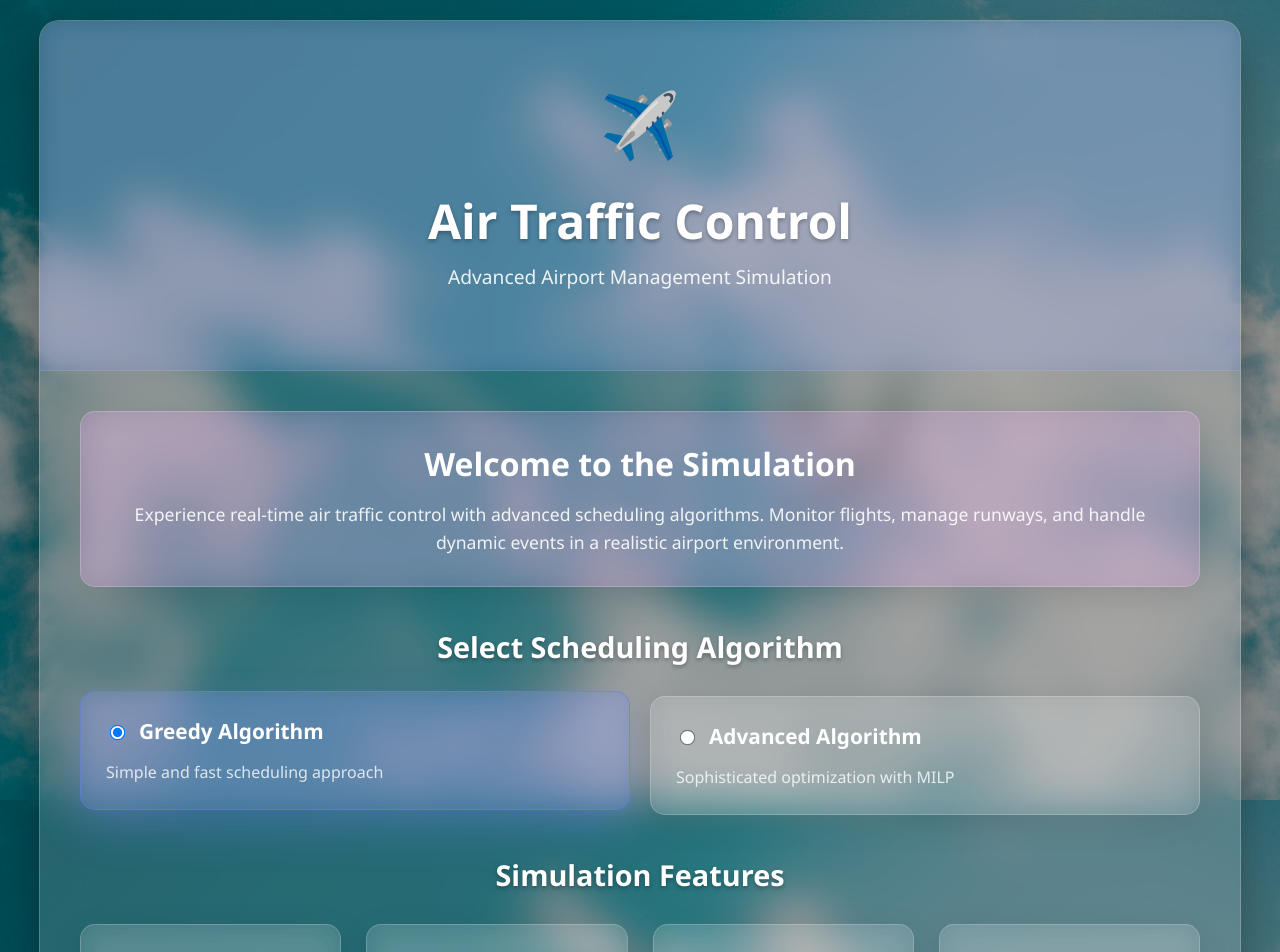
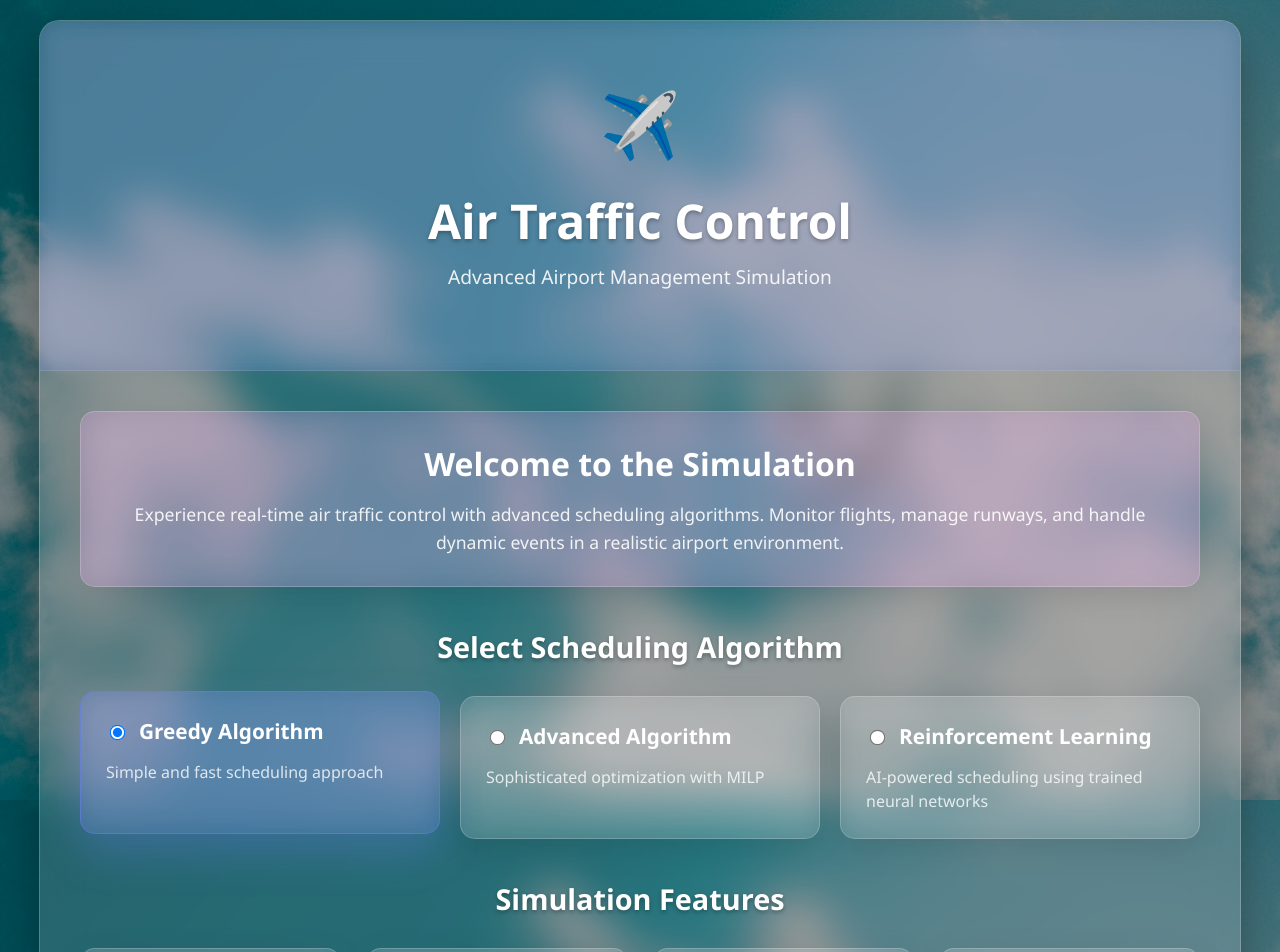
Before and after one commit to lollipop719/Week4_Front, a React (Create React App) app: page / in a window 1280 px wide. Shown: the top 952 px of the page. Built offline with nearby package versions, Linux system fonts and the light colour scheme.

Commit message:
choosing RL

```diff
--- a/src/components/HomePage.js
+++ b/src/components/HomePage.js
@@ -7,7 +7,8 @@ export default function HomePage({ onStartSimulation }) {
 
   const algorithms = [
     { value: "greedy", label: "Greedy Algorithm", description: "Simple and fast scheduling approach" },
-    { value: "advanced", label: "Advanced Algorithm", description: "Sophisticated optimization with MILP" }
+    { value: "advanced", label: "Advanced Algorithm", description: "Sophisticated optimization with MILP" },
+    { value: "rl", label: "Reinforcement Learning", description: "AI-powered scheduling using trained neural networks" }
   ];
 
   const handleStart = () => {
```
